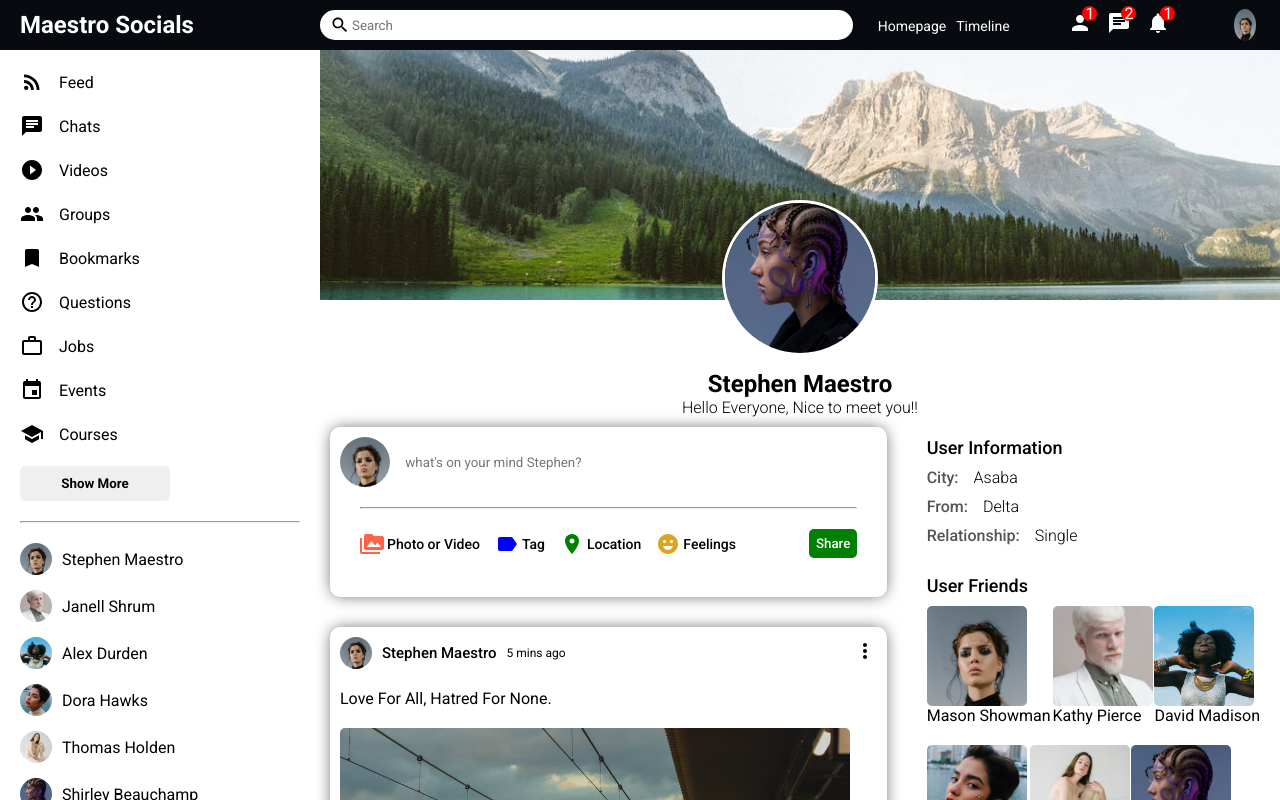
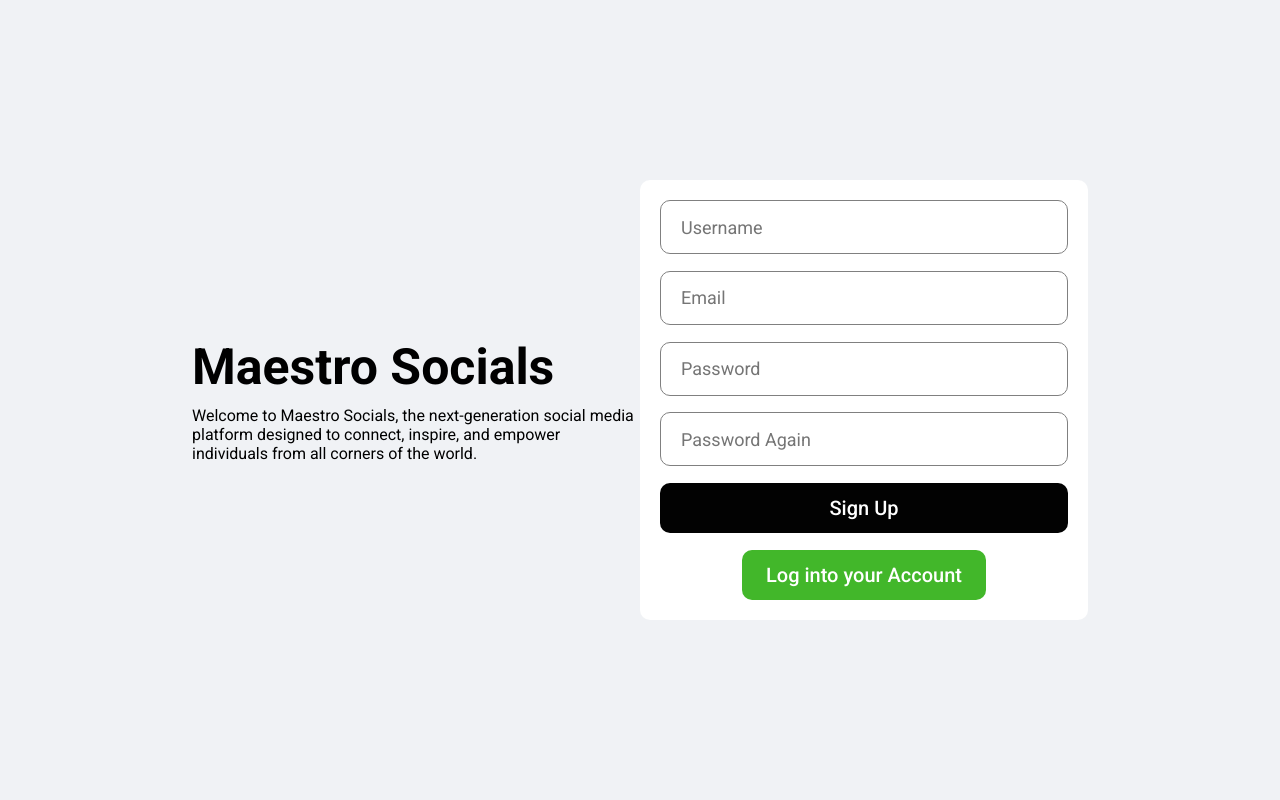
Before and after one commit to DeMaestro5/maestro-socials, a React (Create React App) app: page / in a window 1280 px wide. Shown: the top 800 px of the page. Built offline with nearby package versions, Linux system fonts and the light colour scheme.

Commit message:
feat: added the login and register pages

```diff
--- a/src/App.js
+++ b/src/App.js
@@ -1,10 +1,12 @@
 import Home from './Pages/home/Home';
+import Login from './Pages/login/Login';
 import Profile from './Pages/profile/Profile';
+import Register from './Pages/Register/Register';
 
 
 function App() {
   return (
-    <Profile />
+    <Register />
   )
 }
 
--- /dev/null
+++ b/src/Pages/Register/Register.jsx
@@ -0,0 +1,26 @@
+import React from 'react'
+import './register.css'
+
+export default function Register() {
+  return (
+    <div className="login">
+        <div className="loginWrapper">
+            <div className="loginLeft">
+                <h3 className="loginLogo">Maestro Socials</h3>
+                <span className="Desc">Welcome to Maestro Socials, the next-generation social media platform designed to connect, inspire, and empower individuals from all corners of the world.</span>
+            </div>
+            <div className="loginRight">
+                <div className="loginBox">
+                <input placeholder="Username" className="loginInput" />
+                    <input placeholder="Email" className="loginInput" />
+                    <input placeholder="Password" className="loginInput" />
+                    <input placeholder="Password Again" className="loginInput" />
+                    <button className="loginButton">Sign Up</button>
+
+                    <button className="loginRegisterButton">Log into your Account </button>
+                </div>
+            </div>
+        </div>
+    </div>
+  )
+}
--- /dev/null
+++ b/src/Pages/Register/register.css
@@ -0,0 +1,74 @@
+.login{
+    width: 100vw;
+    height: 100vh;
+    background-color: #f0f2f5;
+    display: flex;
+    align-items: center;
+    justify-content: center;
+}
+.loginWrapper{
+    width: 70%;
+    height: 70%;
+    display: flex;
+}
+.loginLeft, .loginRight{
+    flex: 1;
+    display: flex;
+    flex-direction: column;
+    justify-content: center;
+}
+.loginLogo{
+    font-size: 50px;
+    font-weight: 800;
+    color: black;
+    margin-bottom: 10px;
+}
+.logoDesc{
+    font-size: 24px;
+}
+.loginBox{
+    height: 400px;
+    padding: 20px;
+    background-color: #fff;
+    border-radius: 10px;
+    display: flex;
+    flex-direction: column;
+    justify-content: space-between;
+}
+.loginInput{
+    height: 50px;
+    border-radius: 10px;
+    border: 1px solid gray;
+    font-size: 18px;
+    padding-left: 20px;
+}
+.loginInput:focus{
+    outline: none;
+}
+.loginButton{
+    height: 50px;
+    border-radius: 10px;
+    border: none;
+    background-color: rgb(2, 2, 2);
+    color: white;
+    font-size: 20px;
+    font-weight: 500;
+    cursor: pointer;
+}
+.loginForgot{
+    text-align: center;
+    color: black;
+}
+.loginRegisterButton{
+    width: 60%;
+    height: 50px;
+    align-self: center;
+    border-radius: 10px;
+    border: none;
+    background-color: #42b72a;
+    color: white;
+    font-size: 20px;
+    font-weight: 500;
+    cursor: pointer;
+
+}
--- a/src/Pages/home/Home.jsx
+++ b/src/Pages/home/Home.jsx
@@ -11,7 +11,7 @@
             <div className="homeContainer">
             <Sidebar/>
             <Feed />
-            <Rightbar/>
+            <Rightbar />
 
             </div>
 
--- /dev/null
+++ b/src/Pages/login/Login.jsx
@@ -0,0 +1,24 @@
+import React from 'react'
+import './login.css'
+
+export default function Login() {
+  return (
+    <div className="login">
+        <div className="loginWrapper">
+            <div className="loginLeft">
+                <h3 className="loginLogo">Maestro Socials</h3>
+                <span className="Desc">Welcome to Maestro Socials, the next-generation social media platform designed to connect, inspire, and empower individuals from all corners of the world.</span>
+            </div>
+            <div className="loginRight">
+                <div className="loginBox">
+                    <input placeholder="Email" className="loginInput" />
+                    <input placeholder="Password" className="loginInput" />
+                    <button className="loginButton">Log In</button>
+                    <span className="loginForgot">Forgot Password?</span>
+                    <button className="loginRegisterButton">Create a New Account </button>
+                </div>
+            </div>
+        </div>
+    </div>
+  )
+}
--- /dev/null
+++ b/src/Pages/login/login.css
@@ -0,0 +1,74 @@
+.login{
+    width: 100vw;
+    height: 100vh;
+    background-color: #f0f2f5;
+    display: flex;
+    align-items: center;
+    justify-content: center;
+}
+.loginWrapper{
+    width: 70%;
+    height: 70%;
+    display: flex;
+}
+.loginLeft, .loginRight{
+    flex: 1;
+    display: flex;
+    flex-direction: column;
+    justify-content: center;
+}
+.loginLogo{
+    font-size: 50px;
+    font-weight: 800;
+    color: black;
+    margin-bottom: 10px;
+}
+.logoDesc{
+    font-size: 24px;
+}
+.loginBox{
+    height: 300px;
+    padding: 20px;
+    background-color: #fff;
+    border-radius: 10px;
+    display: flex;
+    flex-direction: column;
+    justify-content: space-between;
+}
+.loginInput{
+    height: 50px;
+    border-radius: 10px;
+    border: 1px solid gray;
+    font-size: 18px;
+    padding-left: 20px;
+}
+.loginInput:focus{
+    outline: none;
+}
+.loginButton{
+    height: 50px;
+    border-radius: 10px;
+    border: none;
+    background-color: rgb(2, 2, 2);
+    color: white;
+    font-size: 20px;
+    font-weight: 500;
+    cursor: pointer;
+}
+.loginForgot{
+    text-align: center;
+    color: black;
+}
+.loginRegisterButton{
+    width: 60%;
+    height: 50px;
+    align-self: center;
+    border-radius: 10px;
+    border: none;
+    background-color: #42b72a;
+    color: white;
+    font-size: 20px;
+    font-weight: 500;
+    cursor: pointer;
+
+}
--- a/src/components/rightbar/Rightbar.jsx
+++ b/src/components/rightbar/Rightbar.jsx
@@ -74,7 +74,7 @@
   return (
     <div className='rightbar'>
       <div className="rightbarWrapper">
-      <ProfileRightbar/>
+      {profile ? <ProfileRightbar/> : <HomeRightbar />}
       </div>
       </div>
   )
```
